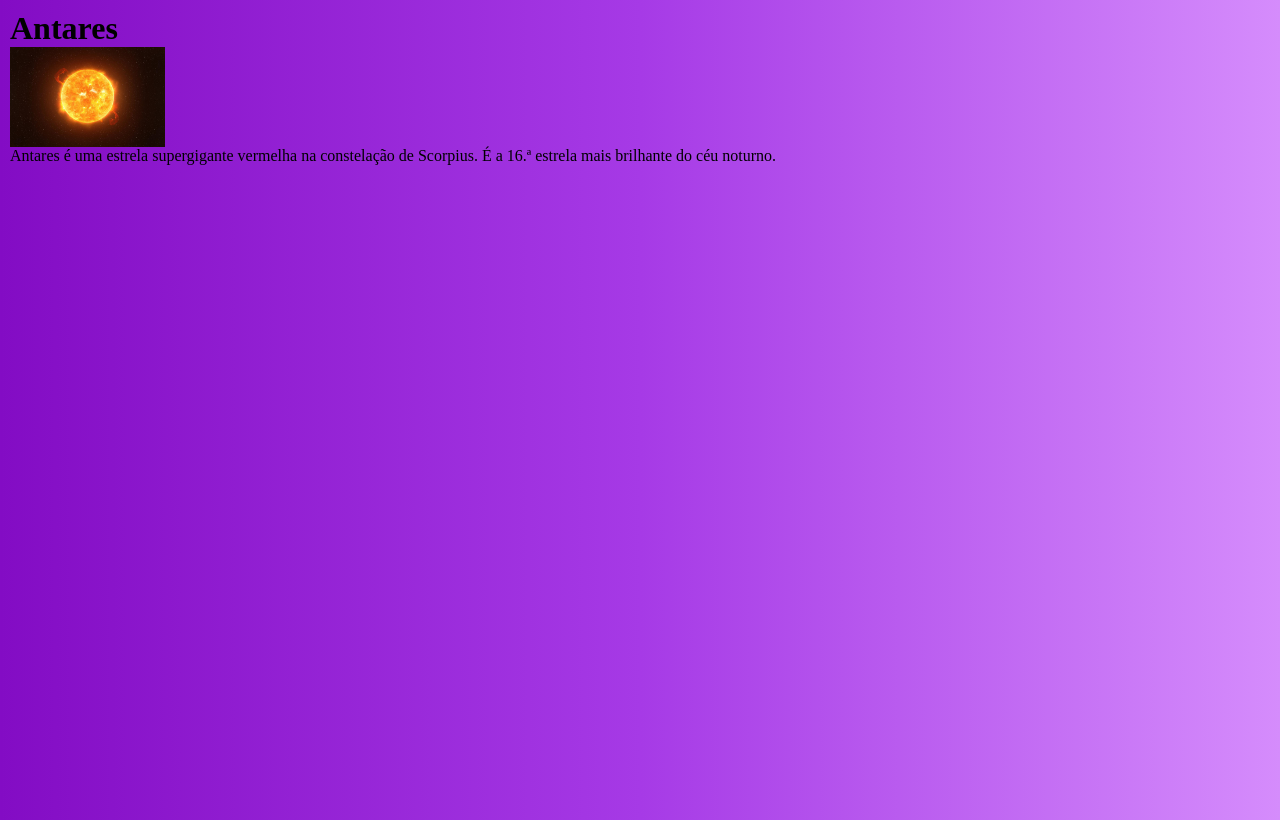
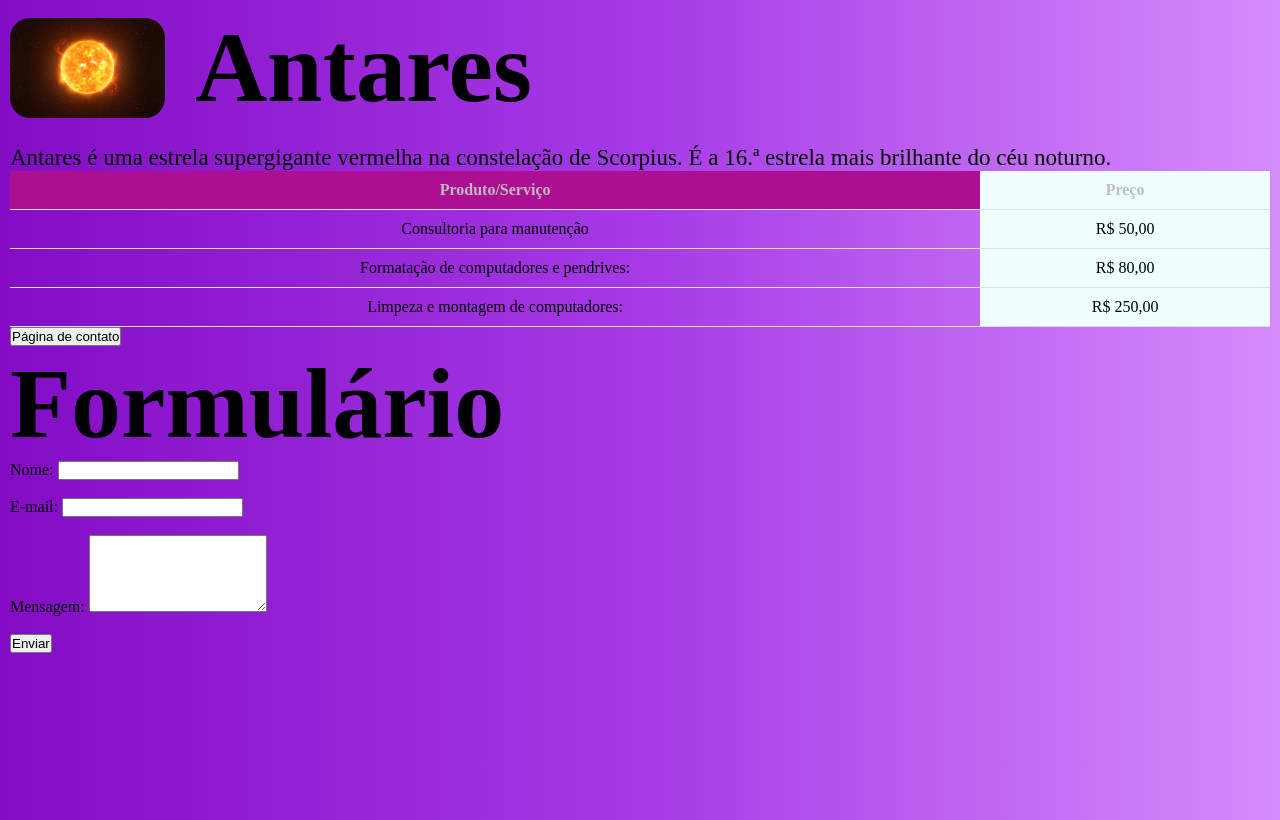
Before and after one commit to dayvissxn/repositorio-do-senac, a PHP site: page /atividades/index.html in a window 1280 px wide. Run offline with PHP 8.4, Linux system fonts and the light colour scheme.

Commit message:
alterações PI 3

```diff
--- a/PROJETO_PI/home_loggedin/logged_in.php
+++ b/PROJETO_PI/home_loggedin/logged_in.php
@@ -969,7 +969,7 @@ a {
 
                                 echo "<div class='botao_candidatar'>";
                                         echo "<input type='hidden' name='id' value='" . $row["id"] . "'>";
-                                        echo "<button type='submit' class='candidatar'>Inscrito</button>";
+                                        echo "<button type='submit' class='candidatar'>Candidatar-se a vaga</button>";
                                 echo "</div>";
                             echo "</form>";
                         echo "</div>";
--- a/PROJETO_PI/my_vacancies/minhas_vagas.php
+++ b/PROJETO_PI/my_vacancies/minhas_vagas.php
@@ -317,10 +317,7 @@ if (!isset($_SESSION['id_usuario']) || !isset($_SESSION['cpf'])) {
             margin-top: 5px;
         }
 
-        .inscrito:hover {
-            background-color: #0056b3; /* Cor de fundo dos botões ao passar o mouse */
-            color: #FFE500;
-        }
+
 
         /* Estilos existentes */
 
--- a/atividades/index.html
+++ b/atividades/index.html
@@ -6,11 +6,49 @@
     <title>Document</title>
 </head>
 <body>
-    <h1>Antares</h1>
-    <img src="antares.jpg" alt="antares">
+    <div class="foto_titulo">
+        <img id="foto_antares" src="antares.jpg" alt="antares">
+        <h1>Antares</h1>
+    </div>
     <p>Antares é uma estrela supergigante vermelha na constelação de Scorpius. É a 16.ª estrela mais brilhante do céu noturno.</p>
 
+    <table>
+        <tr>
+            <th>Produto/Serviço</th>
+            <th>Preço</th>
+        </tr>
+        <tr>
+            <td>Consultoria para manutenção</td>
+            <td>R$ 50,00</td>
+        </tr>
+        <tr>
+            <td>Formatação de computadores e pendrives: </td>
+            <td>R$ 80,00</td>
+        </tr>
+        <tr>
+            <td>Limpeza e montagem de computadores: </td>
+            <td>R$ 250,00</td>
+        </tr>
+    </table>
+    <button onclick="">Página de contato</button>
 
+
+    <h1 class="formulario">Formulário</h1>
+    <form id="meuFormulario" action="#" method="POST" enctype="multipart/form-data">
+        <div class="campo">
+            <label for="nome">Nome:</label>
+            <input type="text" name="nome" id="nome" required><br><br>
+        </div>
+        <div class="campo">
+            <label for="e-mail">E-mail:</label>
+            <input type="text" name="e-mail" id="e-mail" required><br><br>
+        </div>
+        <div class="campo">
+            <label for="mensagem">Mensagem:</label>
+            <textarea name="mensagem" id="mensagem" rows="5" cols="20"></textarea required><br><br>
+        </div>
+        <button type="submit">Enviar</button>
+    </form>
 
 </body>
 </html>
--- a/atividades/styles.css
+++ b/atividades/styles.css
@@ -8,7 +8,43 @@ body {
     background: linear-gradient(to right, #830cc4, #a63ae6, #d58cfc);
 }
 
-img{
+#foto_antares{
     height: 100px;
-    border-radius: ;
+    border-radius: 20px;
+    margin-right: 30px;
 }
+
+h1{
+    font-size: 100px;
+}
+
+.foto_titulo{
+    display: flex;
+    align-items: center;
+}
+
+p{
+    font-size: 23px;
+    margin-top: 20px;
+}
+
+
+table{
+    width: 100%;
+    border-collapse: collapse;
+}
+
+th, td{
+    padding: 10px;
+    text-align: center;
+    border-bottom: 1px solid #ddd;
+}
+
+tr :nth-child(even){
+    background-color: azure;
+}
+
+th{
+    background-color: rgb(173, 15, 147);
+    color: rgb(189, 189, 189);
+}
```
Also changed, not shown: PROJETO_PI/change_personal_data/adp_edit.php (+23 -9 lines), PROJETO_PI/change_personal_data/alterar_dados_pessoais.php (+3 -6 lines).
